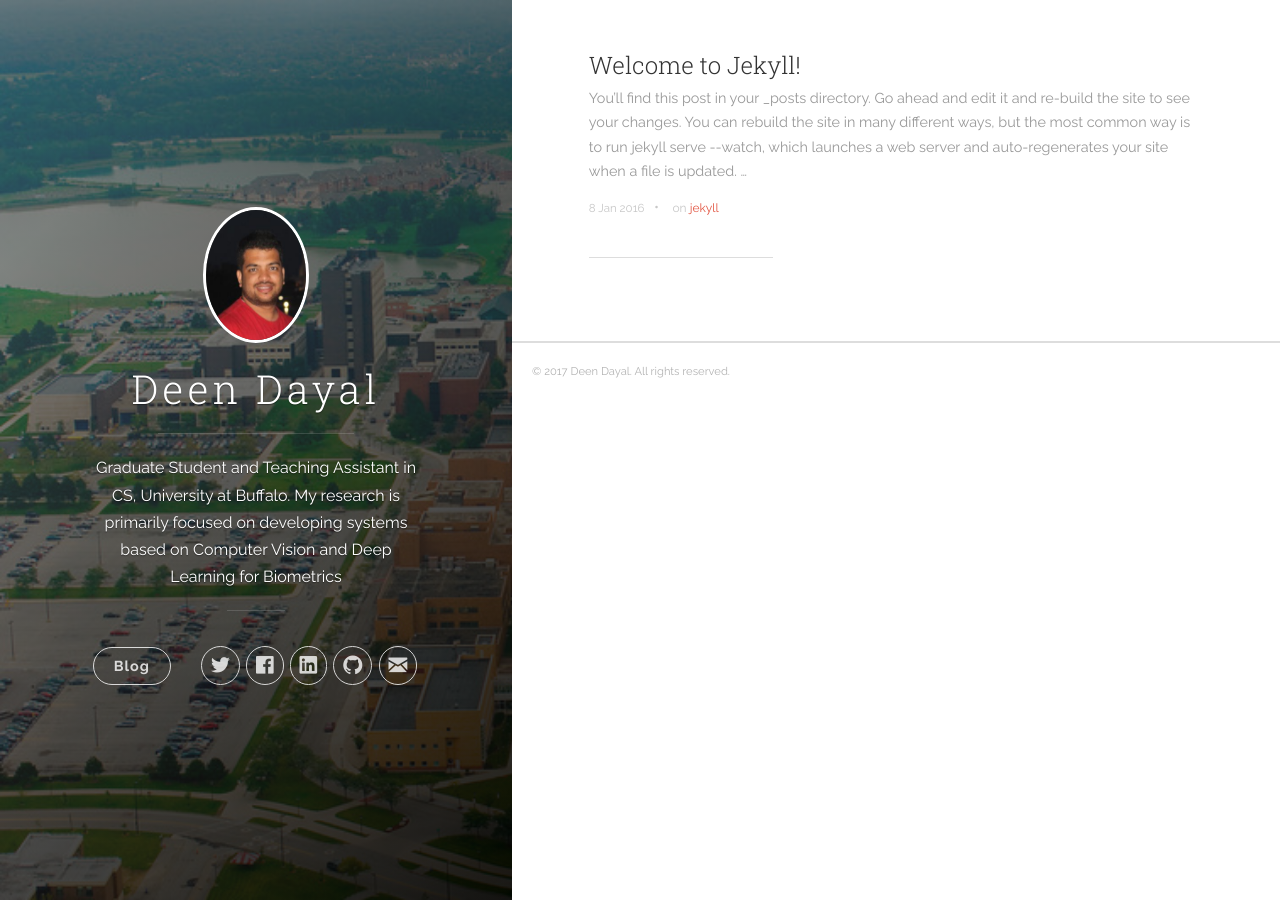
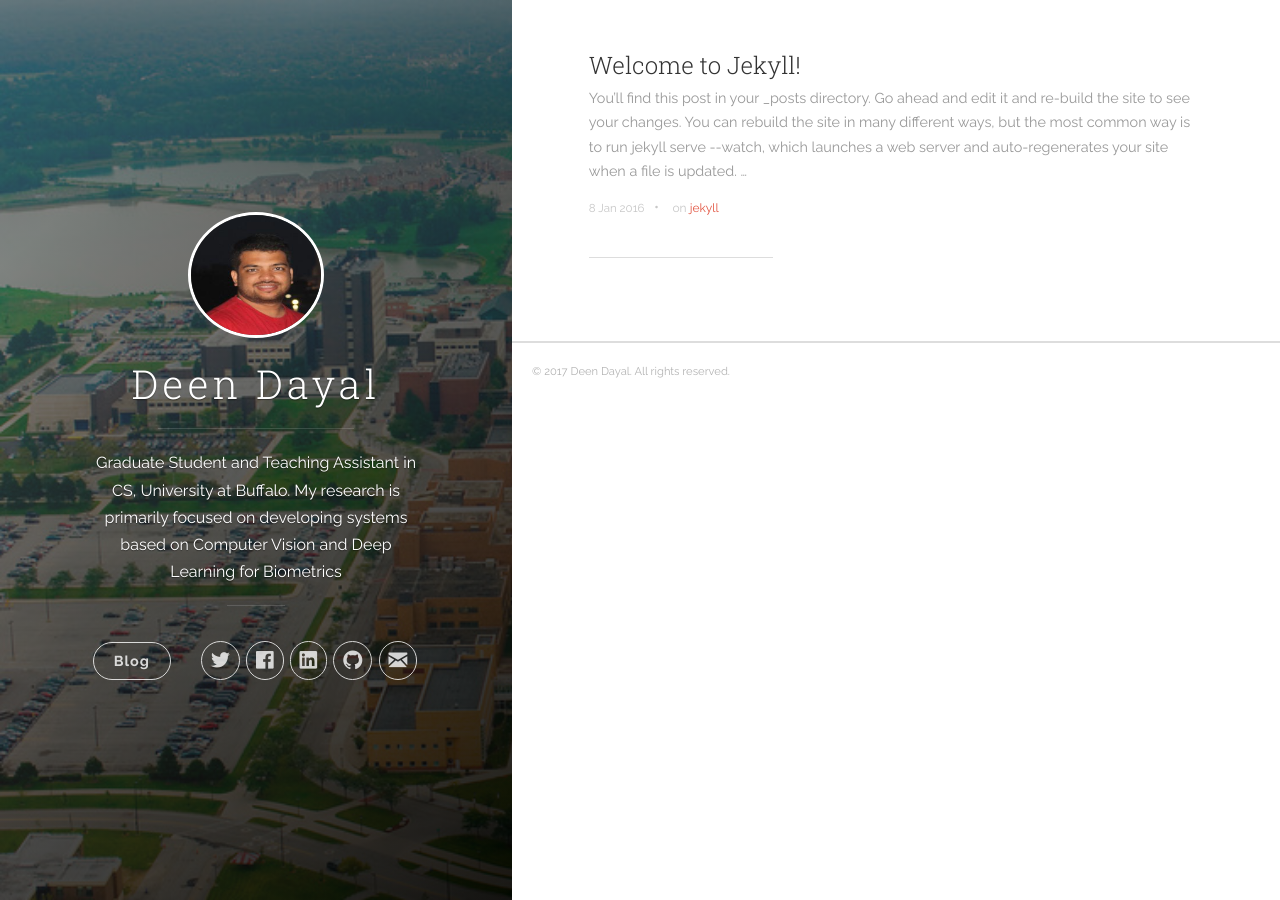
Before and after one commit to ArtificialEdge/artificialEdge.github.io, a Jekyll site: the page built from index.html, in a window 1280 px wide. Built offline with Jekyll 4.4.1, drawn with Linux system fonts in a browser that asks for light colours; nearby versions of some CDN libraries; the list of posts is cut into pages by our own code.

Commit message:
Update main.scss

```diff
--- a/css/main.scss
+++ b/css/main.scss
@@ -52,8 +52,8 @@ pre.highlight code,
 .user-image {
   margin-bottom: 1.2em;
   position: relative;
-  width: 100px;
-  height: 130px;
+  width: 130px;
+  height: 120px;
   border: 3px solid #fff;
   border-radius:100%;
 }
```
